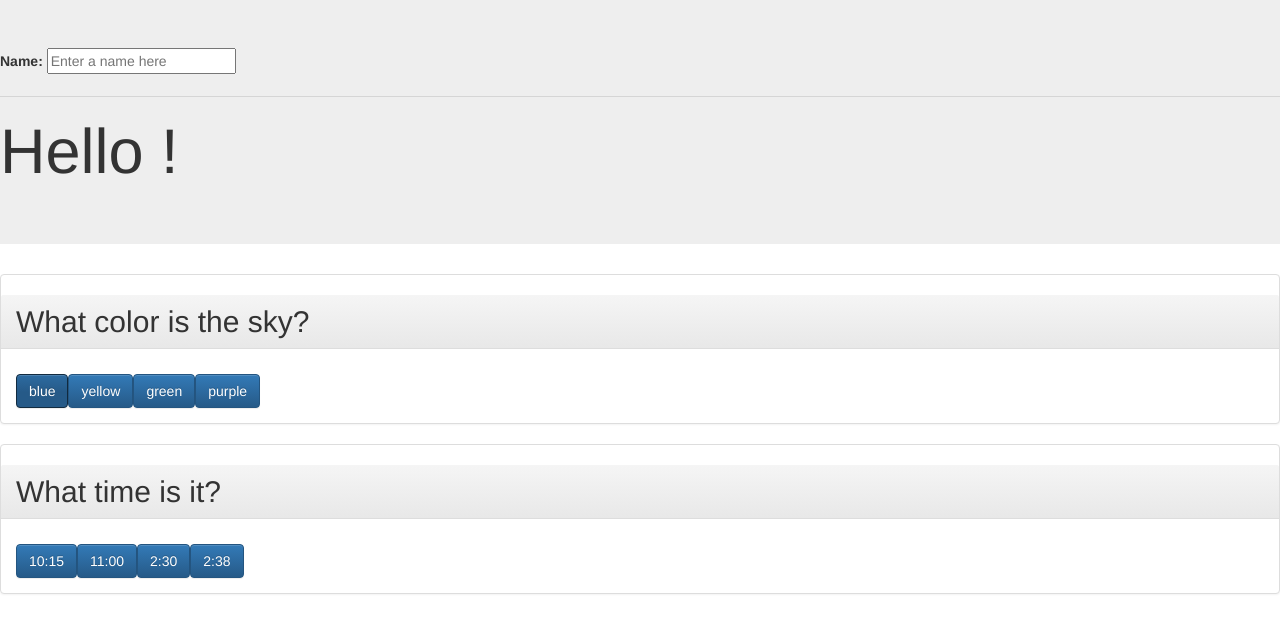
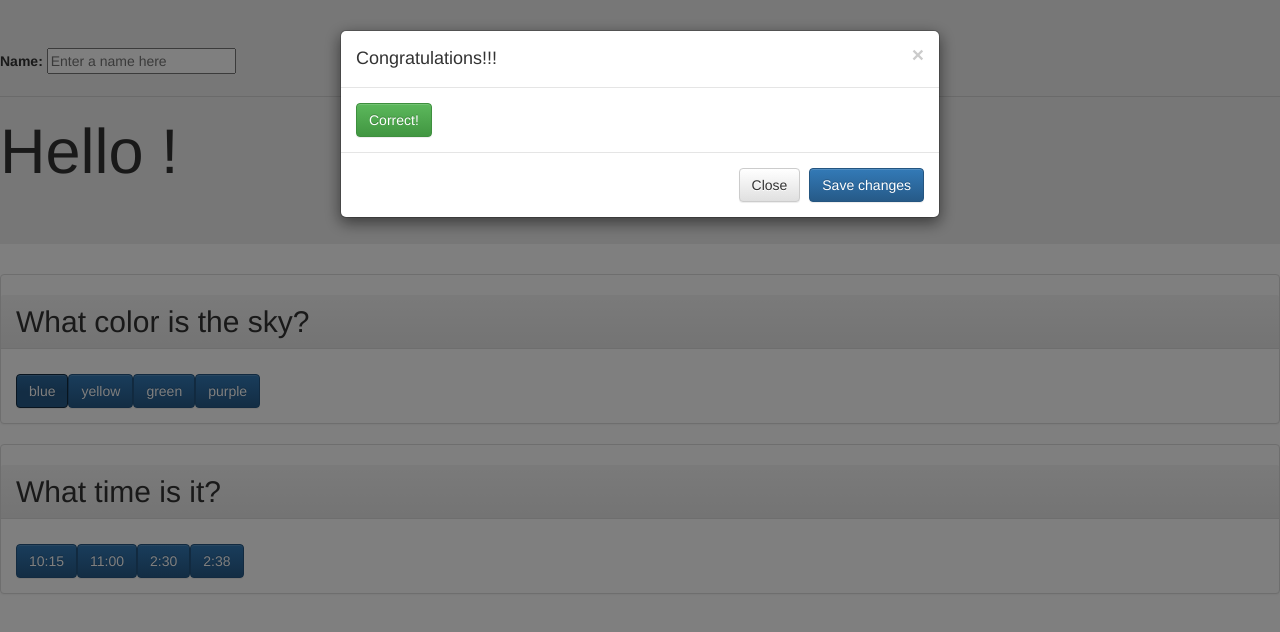
Before and after one commit to ninadheer/quizshow, a plain HTML site: page index.html in a window 1280 px wide. Both pictures are taken after a click on the link "blue". Drawn offline with nearby package versions, Linux system fonts and the light colour scheme.

Commit message:
Dialog added

```diff
--- a/index.html
+++ b/index.html
@@ -3,6 +3,7 @@
   <head>
     <script src="https://ajax.googleapis.com/ajax/libs/angularjs/1.3.0-beta.15/angular.min.js"></script>
 	<script src="quizshow.js"></script>
+	<script src="https://ajax.googleapis.com/ajax/libs/jquery/1.11.1/jquery.min.js"></script>
 	<link rel="stylesheet"
 		  href="http://maxcdn.bootstrapcdn.com/bootstrap/3.2.0/css/bootstrap.min.css">
 
@@ -14,6 +15,28 @@
     <script src="http://maxcdn.bootstrapcdn.com/bootstrap/3.2.0/js/bootstrap.min.js"></script>
   </head>
   <body>
+	<div id="correct" class="modal fade">
+	  <div class="modal-dialog">
+		<div class="modal-content">
+		  <div class="modal-header">
+			<button type="button" class="close"
+					data-dismiss="modal">
+			  <span aria-hidden="true">&times;</span>
+			  <span class="sr-only">Close</span>
+			</button>
+			<h4 class="modal-title">Congratulations!!!</h4>
+		  </div>
+		  <div class="modal-body">
+			<p class="btn btn-success">Correct!</p>
+		  </div>
+		  <div class="modal-footer">
+			<button type="button" class="btn btn-default" data-dismiss="modal">Close</button>
+			<button type="button" class="btn btn-primary">Save changes</button>
+		  </div>
+		</div><!-- /.modal-content -->
+	  </div><!-- /.modal-dialog -->
+	</div><!-- /.modal -->
+
     <div class="jumbotron">
       <label>Name:</label>
       <input type="text" ng-model="yourName" placeholder="Enter a name here">
@@ -27,6 +50,7 @@
 		<div class="panel-body">
 		  <a ng-repeat="answer in question.answers"
 			 type="button" class="btn btn-primary"
+			 data-toggle="modal" data-target="#correct"
 			 href="#">
 			{{answer}}
 		  </a>
```
